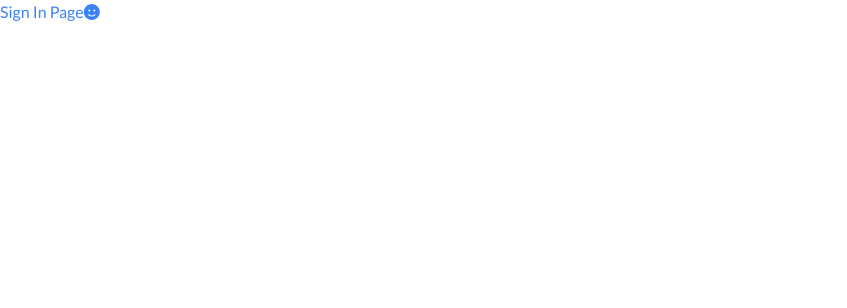
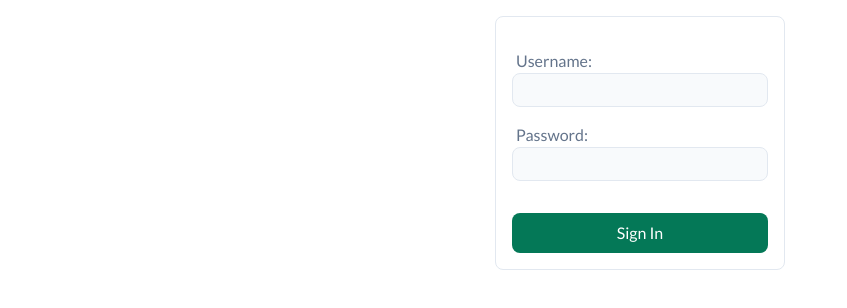
Before and after one commit to iMoment/react-capstone-project, a React (Vite) app: page / in a window 1280 px wide. Shown: the top 308 px of the page, without its empty margins (0-847 px from the left). Built offline with nearby package versions, Linux system fonts and the light colour scheme; a web font is replaced by a local one.

Commit message:
Install prettier-plugin-tailwindcss, finish reusable AuthForm component

```diff
--- a/package.json
+++ b/package.json
@@ -26,6 +26,8 @@
     "eslint-plugin-react-refresh": "^0.4.20",
     "globals": "^16.3.0",
     "postcss": "^8.5.6",
+    "prettier": "^3.6.2",
+    "prettier-plugin-tailwindcss": "^0.6.14",
     "tailwindcss": "^3.4.17",
     "vite": "^7.1.2"
   }
--- /dev/null
+++ b/src/pages/auth/AuthForm/Field.jsx
@@ -0,0 +1,19 @@
+const Field = (props) => {
+  const { label, type, value, onChange } = props;
+  return (
+    <div className="my-4 flex flex-col">
+      <label htmlFor={label} className="pl-1 text-slate-500">
+        {label}
+      </label>
+      <input
+        id={label}
+        type={type}
+        value={value}
+        onChange={onChange}
+        className="w-64 rounded-lg border border-slate-200 bg-slate-50 px-2 py-1 focus:outline-emerald-600"
+      />
+    </div>
+  );
+};
+
+export default Field;
--- /dev/null
+++ b/src/pages/auth/AuthForm/index.jsx
@@ -0,0 +1,36 @@
+import { useState } from "react";
+import Field from "./Field";
+
+const AuthForm = (props) => {
+  const { fields, submitButtonLabel } = props;
+  const [values, setValues] = useState(() => {
+    const initialState = {};
+    for (let field of fields) {
+      initialState[field.label] = "";
+    }
+    return initialState;
+  });
+
+  console.log(values);
+
+  return (
+    <form className="m-4 rounded-lg border border-slate-200 bg-white p-4 font-lato">
+      {fields.map((field) => (
+        <Field
+          key={field.label}
+          label={field.label}
+          type={field.type}
+          value={values[field.label]}
+          onChange={(e) => {
+            setValues({ ...values, [field.label]: e.target.value });
+          }}
+        />
+      ))}
+      <button className="mt-4 w-full rounded-lg bg-emerald-700 py-2 text-white">
+        {submitButtonLabel}
+      </button>
+    </form>
+  );
+};
+
+export default AuthForm;
--- a/src/pages/auth/SignInPage.jsx
+++ b/src/pages/auth/SignInPage.jsx
@@ -1,8 +1,22 @@
+import AuthForm from "./AuthForm";
+
+// Needs two different fields
 const SignInPage = () => {
   return (
-    <div className="font-lato text-blue-500">
-      Sign In Page
-      <i className="fa-solid fa-face-smile" />
+    <div className="flex items-center justify-center">
+      <AuthForm
+        fields={[
+          {
+            label: "Username:",
+            type: "text",
+          },
+          {
+            label: "Password:",
+            type: "password",
+          },
+        ]}
+        submitButtonLabel="Sign In"
+      />
     </div>
   );
 };
--- a/src/pages/auth/SignUpPage.jsx
+++ b/src/pages/auth/SignUpPage.jsx
@@ -1,5 +1,28 @@
+import AuthForm from "./AuthForm";
+
+// needs three different fields
 const SignUpPage = () => {
-  return <div className="font-playfair text-green-500">Sign Up Page</div>;
+  return (
+    <div className="flex items-center justify-center">
+      <AuthForm
+        fields={[
+          {
+            label: "Username:",
+            type: "text",
+          },
+          {
+            label: "Password:",
+            type: "password",
+          },
+          {
+            label: "Confirm password:",
+            text: "password",
+          },
+        ]}
+        submitButtonLabel="Create account"
+      />
+    </div>
+  );
 };
 
 export default SignUpPage;
```
Also changed, not shown: 2 other files (tests, documents, lock files or other folders).
